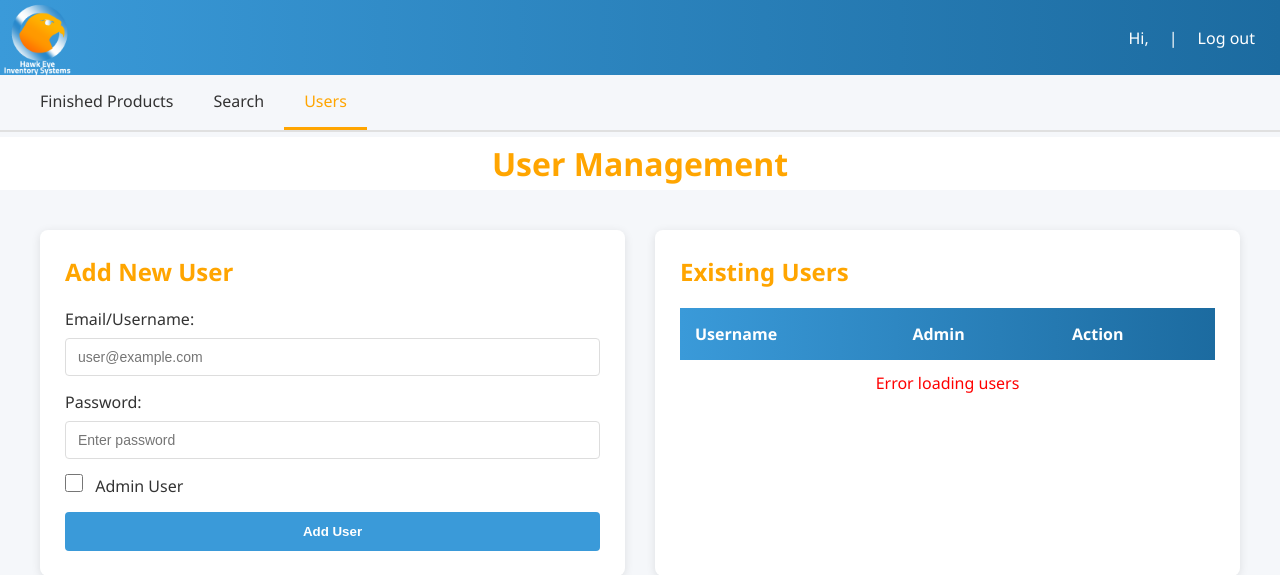
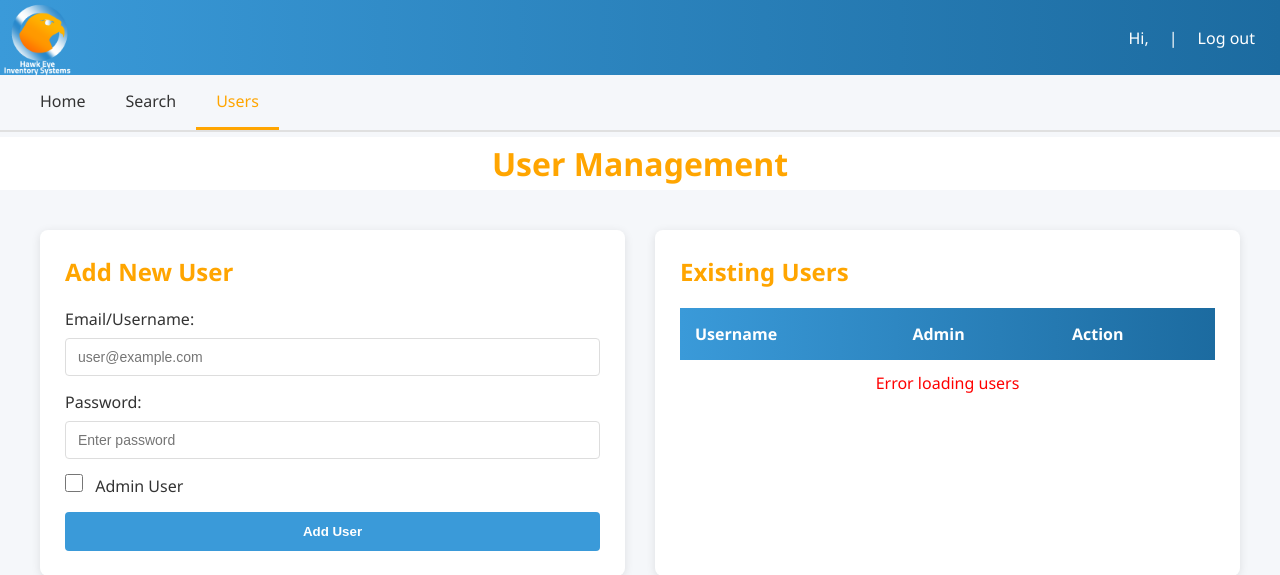
Before and after one commit to connor-w-smith/HawkEye, a Flask app: page /users in a window 1280 px wide. Shown: the top 575 px of the page. Run offline with Flask 3, Linux system fonts and the light colour scheme; a database or web service that is not in the repository returns one stand-in record (values such as "Sample title"); some libraries are stand-ins or nearby versions.

Commit message:
Changed Link Name
Real quick change of the Home page link name.

```diff
--- a/templates/index.html
+++ b/templates/index.html
@@ -27,7 +27,7 @@
     <nav class="navbar">
         <div class="nav-container">
             <ul class="nav-links">
-                <li><a href="/index" class="nav-link">Finished Products</a></li>
+                <li><a href="/index" class="nav-link">Home</a></li>
                 <li><a href="/search" class="nav-link">Search</a></li>
                 <li><a href="/users" class="nav-link">Users</a></li>
             </ul>
@@ -40,7 +40,7 @@
     </nav>
 
     <div class="header-display">
-        <h1>Finished Products</h1>
+        <h1>Dashboard</h1>
     </div>
 
     <table class="data-display">
--- a/templates/product.html
+++ b/templates/product.html
@@ -22,7 +22,7 @@
 <nav class="navbar">
     <div class="nav-container">
         <ul class="nav-links">
-            <li><a href="/index" class="nav-link">Finished Products</a></li>
+            <li><a href="/index" class="nav-link">Home</a></li>
             <li><a href="/search" class="nav-link">Search</a></li>
             <li><a href="/users" class="nav-link">Users</a></li>
         </ul>
--- a/templates/search.html
+++ b/templates/search.html
@@ -24,7 +24,7 @@
 <nav class="navbar">
     <div class="nav-container">
         <ul class="nav-links">
-            <li><a href="/index" class="nav-link">Finished Products</a></li>
+            <li><a href="/index" class="nav-link">Home</a></li>
             <li><a href="/search" class="nav-link">Search</a></li>
             <li><a href="/users" class="nav-link">Users</a></li>
         </ul>
--- a/templates/users.html
+++ b/templates/users.html
@@ -29,7 +29,7 @@
     <nav class="navbar">
         <div class="nav-container">
             <ul class="nav-links">
-                <li><a href="/index" class="nav-link">Finished Products</a></li>
+                <li><a href="/index" class="nav-link">Home</a></li>
                 <li><a href="/search" class="nav-link">Search</a></li>
                 <li><a href="/users" class="nav-link">Users</a></li>
             </ul>
```
